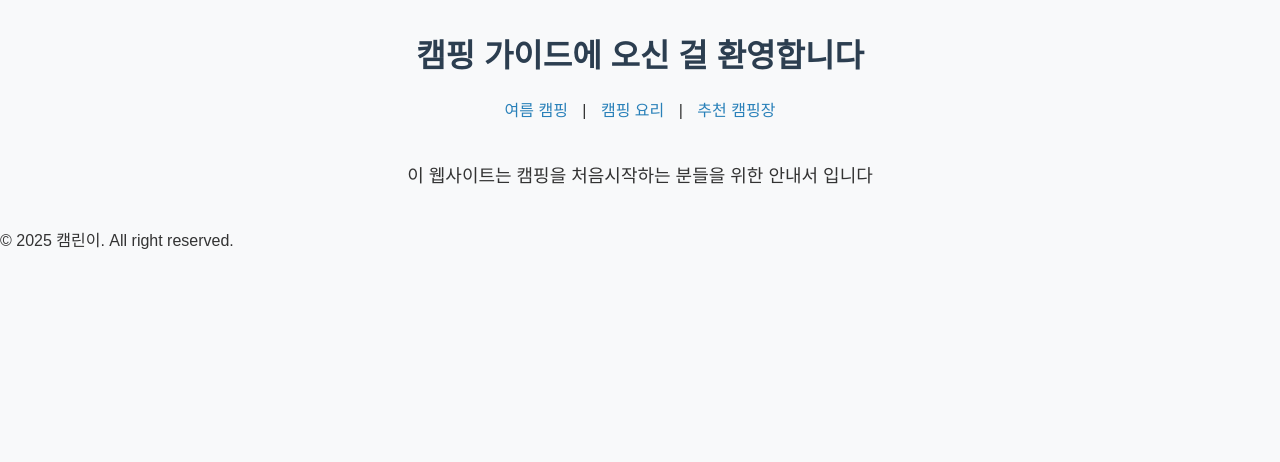
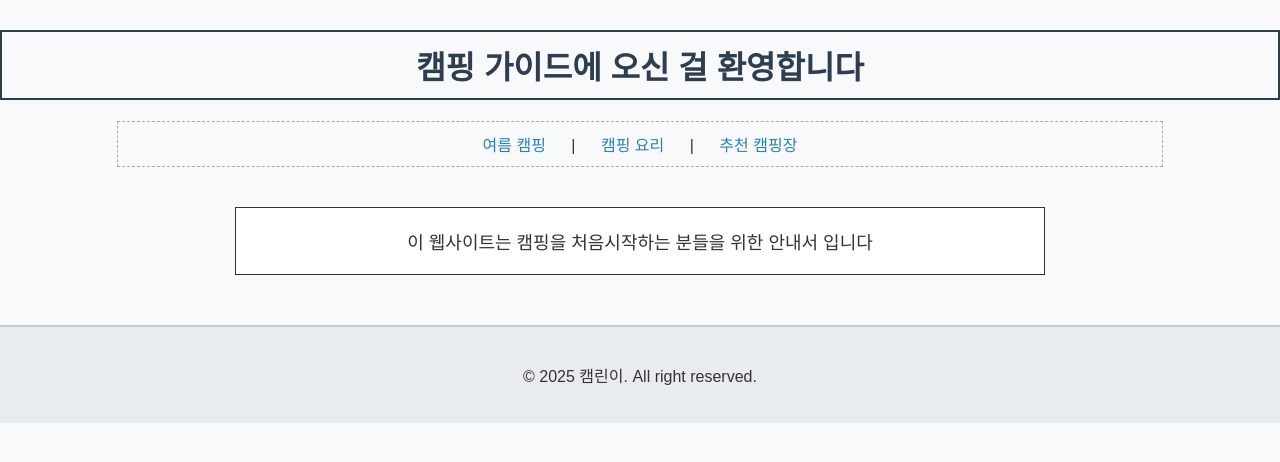
Before and after one commit to heeary-dev/camping-guide, a plain HTML site: page index.html in a window 1280 px wide. Drawn offline with Linux system fonts and the light colour scheme.

Commit message:
css 파일 수정 및 box model 적용

```diff
--- a/style.css
+++ b/style.css
@@ -13,25 +13,48 @@ body {
     font-size: 32px;
     text-align: center;
     margin-top: 30px;
+    padding: 10px;
+    border: 2px solid #2c3e50;
 }
 
 /* 내비게이션 스타일 */
 .main-nav {
     text-align: center;
-    margin: 10px;
+    margin: 20px 0;
+    padding: 10px;
+    border: 1px dashed #aaa;
+    width: 80%;
+    margin-left: auto;
+    margin-right: auto;
 }
 .main-nav a {
     color: #2980b9;
     text-decoration: none;
-    margin: 0 10px;
+    margin: 0 15px;
+    padding: 5px;
+    border: 1px solid transparent;
 }
 .main-nav a:hover {
     text-decoration: underline;
+    border: 1px solid #2980b9
 }
 
 /* 소개 문단 */
 .intro-text {
     text-align: center;
     font-size: 18px;
-    margin: 40px 20px;
+    background-color: #ffffff;
+    margin: 40px auto;
+    padding: 20px;
+    width: 60%;
+    border: 1px solid #333;
 }
+
+/* 꼬릿말 */
+footer {
+    background-color: #e9ecef;
+    text-align: center;
+    padding: 20px;
+    margin-top: 50px;
+    border-top: 2px solid #ccc;
+}
```
